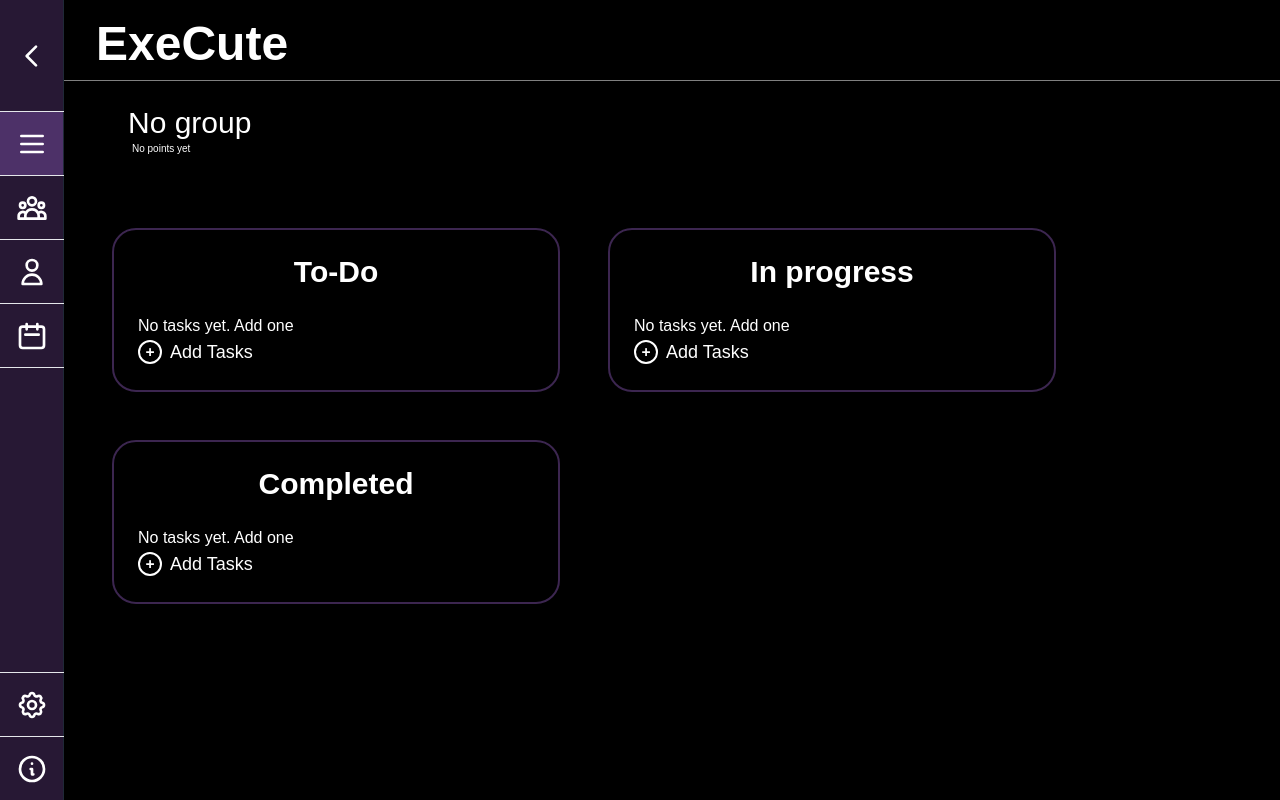
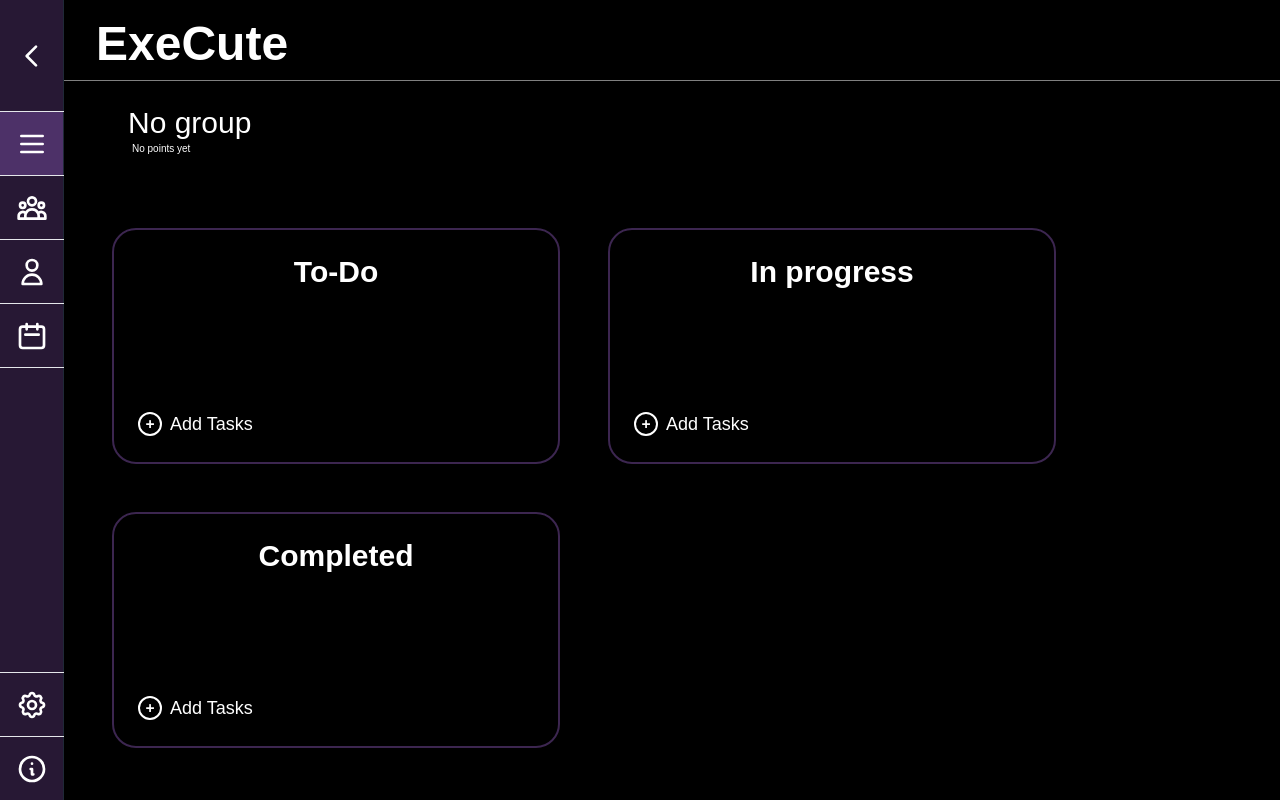
Before and after one commit to cute-org/execute, a Vue app in the folder web/: page /dashboard in a window 1280 px wide. Built offline with nearby package versions, Linux system fonts and the light colour scheme; no server answers; a web font is replaced by a local one.

Commit message:
Moving Tasks

```diff
--- a/web/src/views/Dashboard.vue
+++ b/web/src/views/Dashboard.vue
@@ -38,18 +38,18 @@
                 </div>
 
                 <!-- Adding tasks design and logic  -->
-                <div v-if="toDoTasks.length" class="">
-                  <div
-                  v-for = "(item, index) in toDoTasks"
-                  :key = "index"
-                  class = "bg-fillingInfo rounded-2xl my-2 p-2 flex items-center justify-between"
-                  >
-
+                <draggable
+                  v-model="toDoTasks"
+                  group="tasks"
+                  item-key="id"
+                  class="min-h-24"
+                  data-step="1"
+                  @change="(event) => onDragChange(event, 1)">
+                    <template #item="{element: item, index}">
+                      <div class="bg-fillingInfo rounded-2xl my-2 p-2 flex items-center justify-between cursor-move">
                         <div class="flex items-center">
-                            <div :class="{'bg-green-500': item.completed, 'bg-gray-500': !item.completed}" class="w-4 h-4 rounded-full mr-3" @click="toggleCompletion(item)"></div>
-                            <button @click="openTaskSettings(item, 'todo', index)
-                            ">
-
+                            <div :class="{'bg-green-500': item.completed, 'bg-gray-500': !item.completed}" class="w-4 h-4 rounded-full mr-3 cursor-pointer" @click="toggleCompletion(item)"></div>
+                            <button @click="openTaskSettings(item, 'todo', index)">
                           <!-- Elements inside  -->
                         <div class="text-left">
                             <div class="text-xl">{{ item.name.trim() }}</div>
@@ -59,9 +59,10 @@
                       </div>
                       <span class="text-white text-sm">{{ item.points }}pkt</span>
                     </div>
-                </div>
+                  </template>
                   <!-- No tasks yet  -->
-                <div v-else class="">No tasks yet. Add one</div>
+                   <div v-if="!toDoTasks || toDoTasks.length === 0" class="">No tasks yet. Add one</div>
+                </draggable>
             <!-- Add task button -->
             <div>
               <button class="flex items-center text-white" @click="openModal('todo')">
@@ -82,17 +83,19 @@
                 </div>
 
                 <!-- Adding tasks design and logic  -->
-                <div v-if="inProgressTasks.length" class="">
-                  <div
-                  v-for = "(item, index) in inProgressTasks"
-                  :key = "index"
-                  class = "bg-fillingInfo rounded-2xl my-2 p-2 flex items-center justify-between"
-                  >
+                <draggable
+                  v-model="inProgressTasks"
+                  group="tasks"
+                  item-key="id"
+                  class="min-h-24"
+                  data-step="2"
+                  @change="(event) => onDragChange(event, 2)">
+
+                    <template #item="{element: item, index}">
+                        <div class="bg-fillingInfo rounded-2xl my-2 p-2 flex items-center justify-between cursor-move">
                         <div class="flex items-center">
-                            <div :class="{'bg-green-500': item.completed, 'bg-gray-500': !item.completed}" class="w-4 h-4 rounded-full mr-3" @click="toggleCompletion(item)"></div>
-                            <button @click="openTaskSettings(item, 'todo', index)
-                            ">
-
+                            <div :class="{'bg-green-500': item.completed, 'bg-gray-500': !item.completed}" class="w-4 h-4 rounded-full mr-3 cursor-pointer" @click="toggleCompletion(item)"></div>
+                            <button @click="openTaskSettings(item, 'inProgress', index)">
                           <!-- Elements inside  -->
                         <div class="text-left">
                             <div class="text-xl">{{ item.name.trim() }}</div>
@@ -100,11 +103,13 @@
                             </div>
                         </button>
                       </div>
-                        <span class="text-white text-sm">{{ item.points || '0'}} pkt</span>
+                      <span class="text-white text-sm">{{ item.points }}pkt</span>
                     </div>
-                </div>
+                  </template>
+
                   <!-- No tasks yet  -->
-                <div v-else class="">No tasks yet. Add one</div>
+                <div v-if="inProgressTasks.length == 0" class="">No tasks yet. Add one</div>
+                </draggable>
 
             <!-- Add task button -->
             <div>
@@ -126,16 +131,19 @@
                 </div>
 
                 <!-- Adding tasks design and logic  -->
-                <div v-if="completedTasks.length" class="">
-                  <div
-                  v-for = "(item, index) in completedTasks"
-                  :key = "index"
-                  class = "bg-fillingInfo rounded-2xl my-2 p-2 flex items-center justify-between"
-                  >
+                <draggable
+                  v-model="completedTasks"
+                  group="tasks"
+                  item-key="id"
+                  class="min-h-24"
+                  data-step="3"
+                  @change="(event) => onDragChange(event, 3)">
+
+                    <template #item="{element: item, index}">
+                        <div class="bg-fillingInfo rounded-2xl my-2 p-2 flex items-center justify-between cursor-move">
                         <div class="flex items-center">
-                            <div :class="{'bg-green-500': item.completed, 'bg-gray-500': !item.completed}" class="w-4 h-4 rounded-full mr-3" @click="toggleCompletion(item)"></div>
-                            <button @click="openTaskSettings(item, 'todo', index)
-                            ">
+                            <div :class="{'bg-green-500': item.completed, 'bg-gray-500': !item.completed}" class="w-4 h-4 rounded-full mr-3 cursor-pointer" @click="toggleCompletion(item)"></div>
+                            <button @click="openTaskSettings(item, 'completed', index)">
                           <!-- Elements inside  -->
                         <div class="text-left">
                             <div class="text-xl">{{ item.name.trim() }}</div>
@@ -145,9 +153,11 @@
                       </div>
                       <span class="text-white text-sm">{{ item.points }}pkt</span>
                     </div>
-                </div>
+                  </template>
+
                   <!-- No tasks yet  -->
-                <div v-else class="">No tasks yet. Add one</div>
+                <div v-if="completedTasks.length == 0 " class="">No tasks yet. Add one</div>
+                </draggable>
 
             <!-- Add task button -->
             <div>
@@ -234,11 +244,14 @@
     import { useRouter } from 'vue-router'
     import { Dialog, DialogPanel, DialogTitle, TransitionChild, TransitionRoot } from '@headlessui/vue'
     import { onMounted, ref } from 'vue';
+    import draggable from 'vuedraggable';
     import NavigationBar from './NavigationBar.vue'
     import SettingsDialog from './PresetsDialogs/SettingsDialog.vue'
     import InfoDialog from './PresetsDialogs/InfoDialog.vue'
     import { fetchTeamInfo, teamData } from './PresetsScripts/GroupInfo'
     import { toggleCompletion } from './PresetsScripts/taskCompletion';
+    import { updateTaskStep, onDragChange } from './PresetsScripts/onDragChange';
+
 
     const router = useRouter()
     //Navigation
@@ -274,6 +287,14 @@
     function openModal(listType: string) {
       activeTaskList.value = listType
       isModalOpen.value = true
+      task.value = {
+      name: '',
+      description: '',
+      points: 0,
+      dueDate: '',
+      completed: false,
+      id: undefined
+    }
     }
 
     function closeModal() {
@@ -287,6 +308,7 @@
       points: number,
       dueDate: string,
       completed: boolean,
+      step?: number,
     }
 
     const task = ref<TaskItem>({
@@ -311,6 +333,11 @@
 
     async function fetchTasks() {
       try {
+      //clearing arrays
+      toDoTasks.value = []
+      inProgressTasks.value = []
+      completedTasks.value = []
+
         const response = await fetch('http://localhost:8437/api/v1/task', {
           method: 'GET',
           headers: {
@@ -321,6 +348,7 @@
         if (response.ok) {
           const tasks = await response.json()
 
+          if (Array.isArray(tasks)) {
              tasks.forEach((task: any) => {
             const taskItem: TaskItem = {
               id: task.id,
@@ -329,6 +357,7 @@
               points: task.pointsValue,
               dueDate: task.dueDate,
               completed: task.completed || false,
+              step: task.step,
             }
               if (task.step === 1) {
               toDoTasks.value.push(taskItem)
@@ -338,6 +367,7 @@
               completedTasks.value.push(taskItem)
             }
           })
+          }
         }
       } catch (error) {
         console.error('Fetching tasks failed:', error)
@@ -385,16 +415,8 @@
             id: result.id
           };
 
-      // Adding to specific list
-      if (activeTaskList.value == 'todo') {
-        toDoTasks.value.push({...task.value})
-      } else if (activeTaskList.value == 'inProgress') {
-        inProgressTasks.value.push({...task.value})
-      } else if (activeTaskList.value == 'completed') {
-        completedTasks.value.push({...task.value})
-      }
-      fetchTeamInfo();
-      window.location.reload();
+      await fetchTasks();
+      await fetchTeamInfo();
     }
       console.log("Load to server:", load)
       closeModal()
--- /dev/null
+++ b/web/src/views/PresetsScripts/onDragChange.ts
@@ -0,0 +1,80 @@
+import { el } from "date-fns/locale";
+import { fetchTeamInfo } from "./GroupInfo";
+
+export async function onDragChange(event, newStepId) {
+    if (event.added) {
+        const task = event.added.element;
+        let action;
+
+        const currentStep = task.step || newStepId;
+
+        //todo - inprogress
+        if (currentStep == 1 && newStepId == 2) {
+            action = "+1"
+        }
+
+        //inprogress - completed
+        else if (currentStep == 2 && newStepId == 3) {
+            action = "+1"
+        }
+
+        //inprogress - todo
+        else if (currentStep == 2 && newStepId == 1) {
+            action = "-1"
+        }
+
+        //completed - inprogress
+        else if (currentStep == 3 && newStepId == 2) {
+            action = "-1"
+        }
+
+
+        //todo - completed
+        else if (currentStep == 1 && newStepId == 3) {
+            await updateTaskStep(task.id, "+1");
+            await updateTaskStep(task.id, "+1");
+            return;
+        }
+        //completed - todo
+        else if (currentStep == 3 && newStepId == 1) {
+            await updateTaskStep(task.id, "-1");
+            await updateTaskStep(task.id, "-1");
+            return;
+        }
+        //samecolumn
+        else {
+            return;
+        }
+
+        await updateTaskStep(task.id, action);
+    }
+}
+
+export async function updateTaskStep(taskId, action) {
+    try {
+        const response = await fetch('http://localhost:8437/api/v1/task', {
+            method: 'PATCH',
+            headers: {
+                'Content-Type': 'application/json',
+            },
+            credentials: 'include',
+            body: JSON.stringify({
+                taskId: taskId,
+                action: action
+            })
+        });
+        if (response.ok) {
+            await fetchTeamInfo();
+            return true;
+        } else {
+            console.error('Failed to update task:', response.status)
+            await fetchTasks();
+            return false;
+        }
+
+    }catch (error) {
+        console.error('Error updating task step', error);
+        await fetchTasks();
+        return false;
+    }
+}
```
Lines whose indentation alone changed are shown as unchanged.
